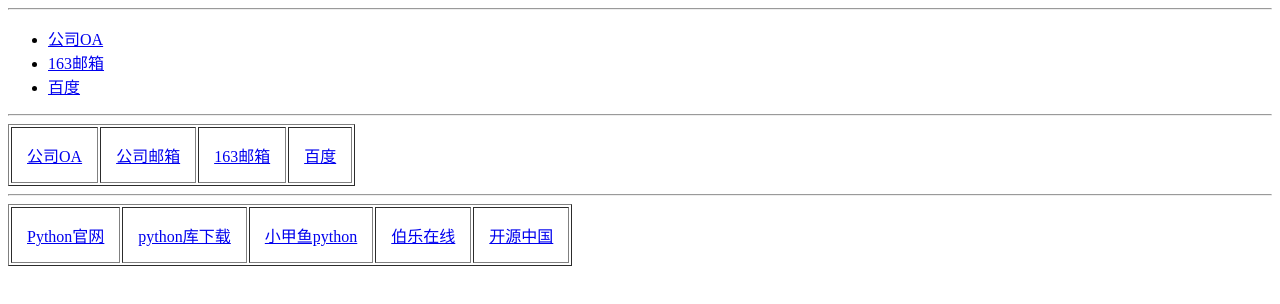
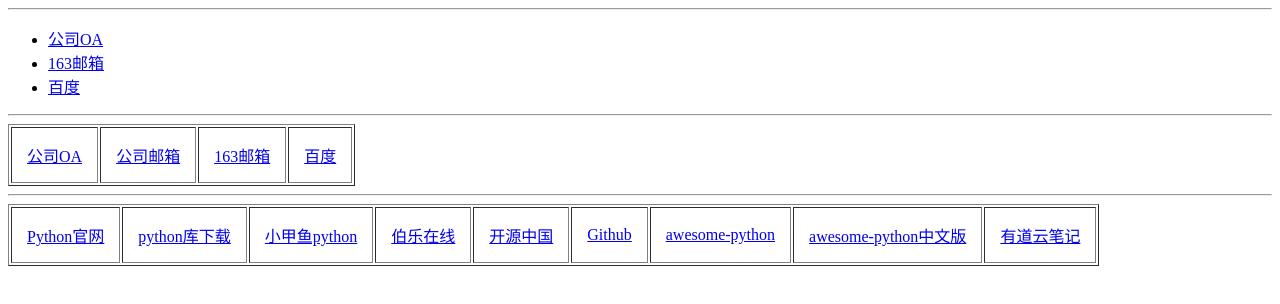
Before and after one commit to lhaoran/lhaoran.github.io, a plain HTML site: page index.html in a window 1280 px wide. Drawn offline with Linux system fonts and the light colour scheme.

Commit message:
Update index.html

```diff
--- a/index.html
+++ b/index.html
@@ -32,6 +32,10 @@ cellpadding="15">
 <td><a href="http://bbs.fishc.com/forum-173-1.html" target="_blank">小甲鱼python<a/></td>
 <td><a href="http://python.jobbole.com/" target="_blank">伯乐在线<a/></td>
 <td><a href="http://www.oschina.net/" target="_blank">开源中国<a/></td>
+<td><a href="http://github.com/" target="_blank">Github<a/></td>
+<td><a href="https://github.com/vinta/awesome-python/" target="_blank">awesome-python<a/></td>
+<td><a href="https://github.com/jobbole/awesome-python-cn" target="_blank">awesome-python中文版<a/></td>
+<td><a href="http://note.youdao.com/" target="_blank">有道云笔记<a/></td>
 </tr>
 </table>
 </html>
```
